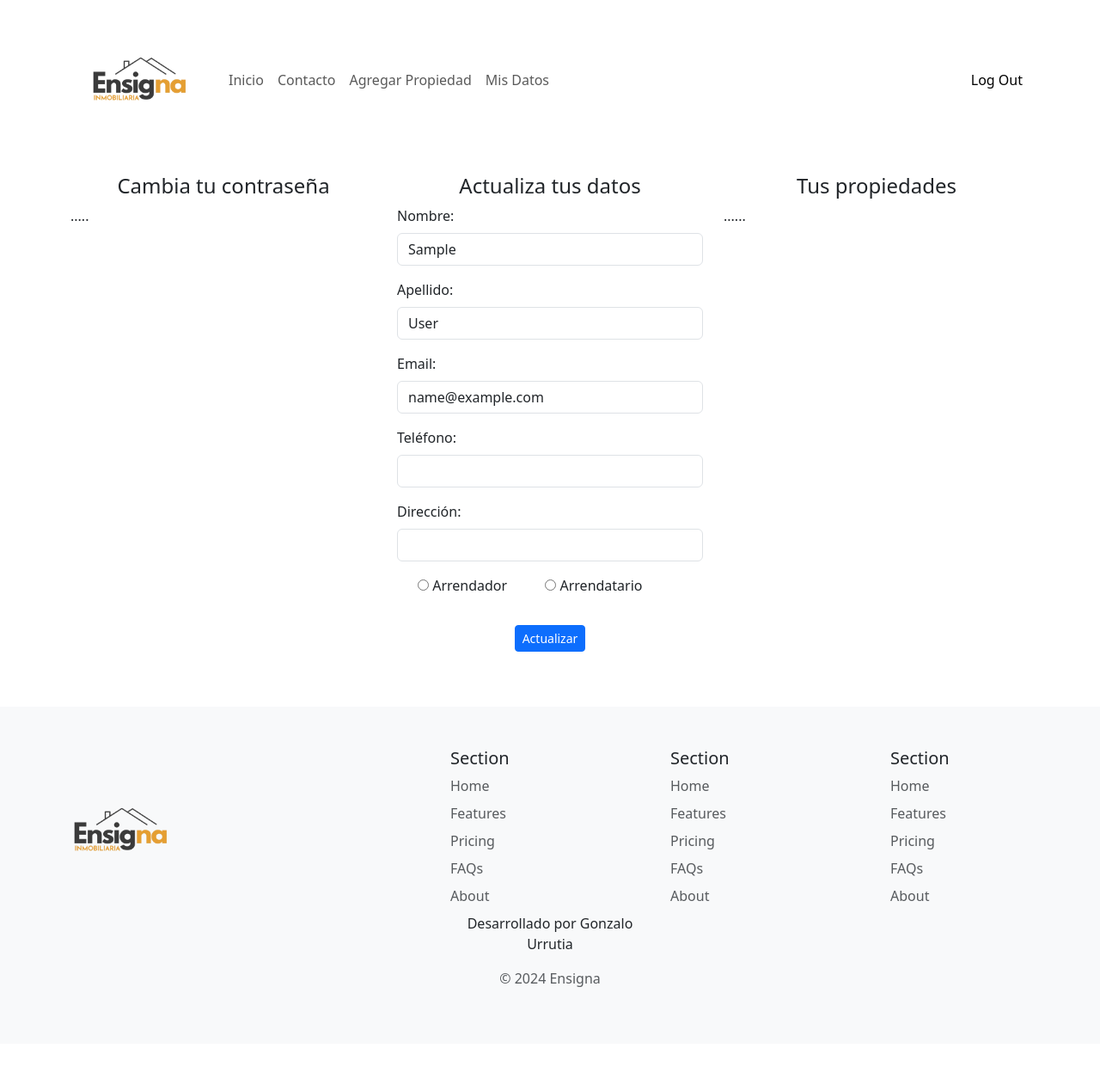
After one commit to gurrutia15/proyecto_inmobiliaria, a Django app: page /accounts/profile/ in a window 1280 px wide. The commit adds this page. Shown: the whole page at 86% size. Run offline with Django 5.2, Linux system fonts and the light colour scheme; the visitor is signed in with stand-in values (Sample User, id 1).

```diff
--- a/app_inmobiliaria/static/css/styles.css
+++ b/app_inmobiliaria/static/css/styles.css
@@ -0,0 +1,3 @@
+.img-logo {
+    width: 10rem;
+}
--- a/app_inmobiliaria/templates/components/navbar.html
+++ b/app_inmobiliaria/templates/components/navbar.html
@@ -16,13 +16,13 @@
                     <a class="nav-link" href="#">Contacto</a>
                 </li>
                 {% if user.is_authenticated %}
-                {% if user.userprofile.rol == 'arrendador' or user.is_staff %}
+                {% if user.userprofile.tipo == 'arrendador' or user.is_staff %}
                 <li class="nav-item">
                     <a class="nav-link" href="#">Agregar Propiedad</a>
                 </li>
                 {% endif %}
                 <li class="nav-item">
-                    <a class="nav-link" href="#">Mis Datos</a>
+                    <a class="nav-link" href="{% url 'profile' %}">Mis Datos</a>
                 </li>
                 {% endif %}
             </ul>
--- /dev/null
+++ b/app_inmobiliaria/templates/profile.html
@@ -0,0 +1,116 @@
+{% extends 'base.html' %}
+{% load static %}
+{% block content %}
+<div class="container">
+	<div class="row">
+		<div class="col-4">
+			<h4 class="text-center">Cambia tu contraseña</h4>
+            .....
+		</div>
+		<div class="col-4">
+			<h4 class="text-center">Actualiza tus datos</h4>
+			<form action="{% url 'profile' %}" method="post">
+				{% csrf_token %}
+				<div class="mb-3">
+					<label class="form-label">Nombre:</label>
+					<input
+							id=""
+							type="text"
+							class="form-control"
+							name="first_name"
+							placeholder=""
+							value="{{ user.first_name }}"
+							required
+					>
+				</div>
+				<div class="mb-3">
+					<label class="form-label">Apellido:</label>
+					<input
+							id=""
+							type="text"
+							class="form-control"
+							name="last_name"
+							placeholder=""
+							value="{{ user.last_name }}"
+							required
+					>
+				</div>
+				<div class="mb-3">
+					<label class="form-label">Email:</label>
+					<input
+							id=""
+							type="email"
+							class="form-control"
+							name="email"
+							placeholder=""
+							value="{{ user.email}}"
+							required
+					>
+				</div>
+				<div class="mb-3">
+					<label class="form-label">Teléfono:</label>
+					<input
+							id=""
+							type="text"
+							class="form-control"
+							name="telefono"
+							placeholder=""
+							value="{% if user.userprofile.telefono %}{{ user.userprofile.telefono }}{% endif %}"
+					>
+				</div>
+				<div class="mb-3">
+					<label class="form-label">Dirección:</label>
+					<input
+						id=""
+						type="text"
+						class="form-control"
+						name="direccion"
+						placeholder=""
+						value="{{ user.userprofile.direccion }}"
+						required
+					>
+				</div>
+				<div class="mb-3">
+					<div class="form-check form-check-inline">
+					<input
+						id=""
+						type="radio"
+						class="form-check-imput"
+						name="tipo"
+						placeholder=""
+						value="arrendador"
+						required
+						{% if user.userprofile.tipo == 'arrendador' %}
+							checked
+						{% endif %}
+					>
+						<label class="form-check-label">Arrendador</label>
+					</div>
+					<div class="form-check form-check-inline">
+						<input
+								id=""
+								type="radio"
+								class="form-check-imput"
+								name="tipo"
+								placeholder=""
+								value="arrendatario"
+								required
+								{% if user.userprofile.tipo == 'arrendatario' %}
+									checked
+								{% endif %}
+						>
+						<label class="form-check-label">Arrendatario</label>
+					</div>
+				</div>
+				<div class="d-flex justify-content-center">
+						<button type="submit" class="btn btn-sm btn-primary my-3">Actualizar</button>
+				</div>
+			</form>
+		</div>
+		<div class="col-4">
+			<h4 class="text-center">Tus propiedades</h4>
+			......
+		</div>
+	</div>
+</div>
+{% endblock %}
--- a/app_inmobiliaria/templates/registration/login.html
+++ b/app_inmobiliaria/templates/registration/login.html
@@ -27,7 +27,7 @@
             </div>
             <button type="submit" class="btn btn-primary">Ingresar</button>
         </form>
-        <p class="mt-3">Si no te has registrado, hazlo <a href="#">AQUÍ</a></p>
+        <p class="mt-3">Si no te has registrado, hazlo <a href="{% url 'register' %}">AQUÍ</a></p>
     </div>
 </div>
 {% endblock %}
--- a/app_inmobiliaria/urls.py
+++ b/app_inmobiliaria/urls.py
@@ -1,7 +1,8 @@
 from django.urls import path
-from .views import index, register
+from app_inmobiliaria.views import index, register, profile
 
 urlpatterns = [
     path('', index, name='index'),
-    path('accounts/register', register, name='register'),
+    path('accounts/register/', register, name='register',),
+    path('accounts/profile/', profile, name='profile',),
 ]
--- a/app_inmobiliaria/views.py
+++ b/app_inmobiliaria/views.py
@@ -1,33 +1,74 @@
 from django.shortcuts import render, redirect
-from .services import crear_user
+from .services import crear_user, editar_user_sin_password
+from django.contrib.auth.decorators import login_required
+from .models import Inmueble
+from django.contrib import messages
 
 # Create your views here.
 def index(request):
-    return render(request, 'index.html')
+    return render(request, 'index.html',)
 
 def register(request):
-    if request.method=='POST':
+    if request.method == 'POST':
         username = request.POST['username']
         first_name = request.POST['first_name']
         last_name = request.POST['last_name']
         email = request.POST['email']
         direccion = request.POST['direccion']
         telefono = request.POST['telefono']
-        rol = request.POST['rol']
+        tipo = request.POST['tipo']
         password = request.POST['password']
         password_repeat = request.POST['password_repeat']
 
-        crear = crear_user(request, username, first_name, last_name, email, password, password_repeat, direccion, rol, telefono)
+        crear = crear_user(request, username, first_name, last_name, email, password, password_repeat, direccion, tipo, telefono)
+
         if crear:
             return redirect('/accounts/login')
+
         return render(request, 'registration/register.html', {
-            'username':username,
-            'first_name':first_name,
-            'last_name':last_name,
+            'username': username,
+            'first_name': first_name,
+            'last_name': last_name,
             'email': email,
             'direccion': direccion,
             'telefono': telefono,
-            'rol': rol,
-        })
+            'tipo': tipo,
+            })
     else:
         return render(request, 'registration/register.html')
+
+
+
+@login_required
+def profile(request):
+    id_usuario = request.user.id
+    propiedades = Inmueble.objects.filter(propietario_id=id_usuario)
+    context = {
+        'propiedades': propiedades
+    }
+
+    if request.method == 'POST':
+        if request.POST['telefono'].strip() != '':
+            username = request.user
+            first_name = request.POST['first_name']
+            last_name = request.POST['last_name']
+            email = request.POST['email']
+            direccion = request.POST['direccion']
+            telefono = request.POST['telefono']
+            tipo = request.POST['tipo']
+            editar_user_sin_password(username, first_name, last_name, email, direccion, tipo, telefono)
+            messages.success(request, 'Ha actualizado sus datos con exito')
+            return redirect('/accounts/profile')
+        else:
+            username = request.user
+            first_name = request.POST['first_name']
+            last_name = request.POST['last_name']
+            email = request.POST['email']
+            direccion = request.POST['direccion']
+            tipo = request.POST['tipo']
+
+            editar_user_sin_password(username, first_name, last_name, email, tipo, direccion)
+            messages.success(request, 'Ha actualizado sus datos con exito sin telefono')
+            return redirect('/accounts/profile')
+    else:
+        return render(request, 'profile.html', context)
--- a/proyecto_inmobiliaria/settings.py
+++ b/proyecto_inmobiliaria/settings.py
@@ -134,5 +134,5 @@ STATIC_URL = 'static/'
 
 DEFAULT_AUTO_FIELD = 'django.db.models.BigAutoField'
 
-LOGIN_REDIERCT_URL = '/'
+LOGIN_REDIRECT_URL = '/'
 LOGOUT_REDIRECT_URL = '/accounts/login'
```
Also changed, not shown: app_inmobiliaria/models.py (+9 -2 lines), app_inmobiliaria/templates/registration/register.html (+95 -20 lines), Readme.md.
